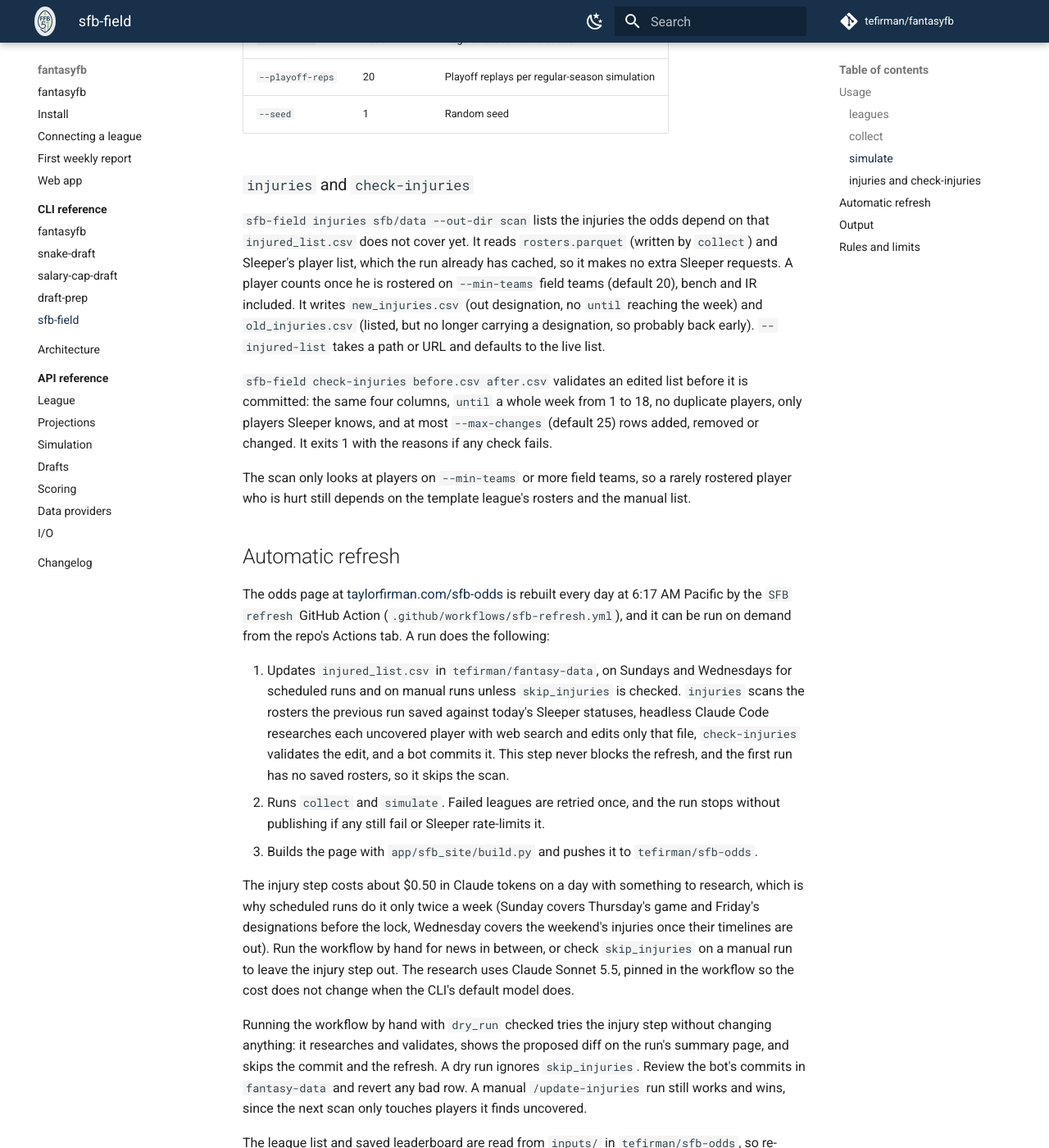
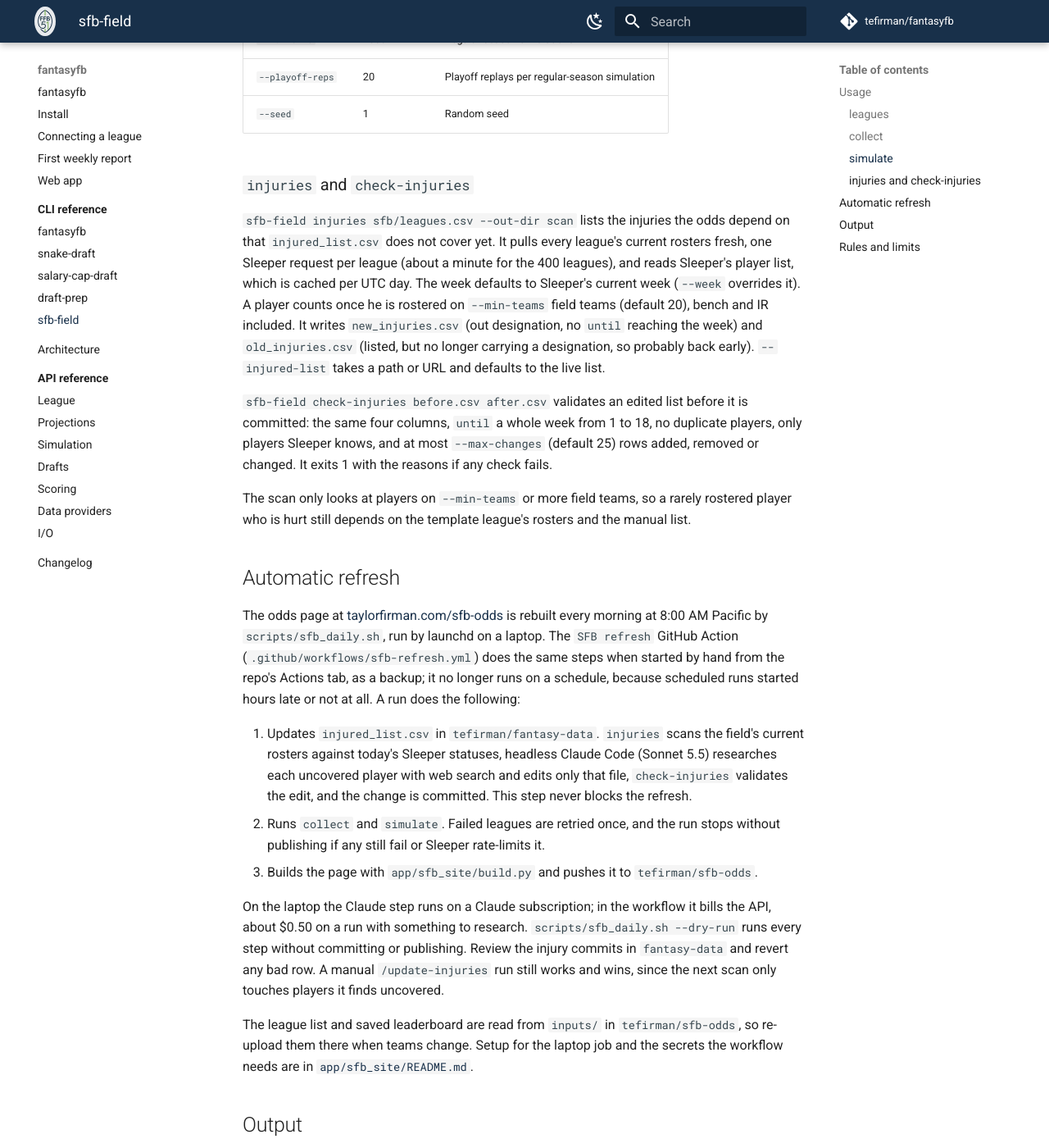
Before and after one commit to tefirman/fantasyfb, an MkDocs documentation site: the page built from docs/cli/sfb-field.md, in a window 1280 px wide and 1400 px high, scrolled down 1860 px. Shown: the whole window at 82% size. Built offline with MkDocs 1.6.1 and Material for MkDocs 9.7.7, drawn with Linux system fonts in a browser that asks for light colours; comment, search, counter and statistics services are not loaded; some of the changed text lies outside the part shown.

Commit message:
Run the SFB refresh daily from a laptop; keep the Action as a manual backup
GitHub's scheduled runs started up to seven hours late or not at all, so the
daily refresh moves to scripts/sfb_daily.sh under launchd at 8 AM, which runs
the Claude injury step on the Claude subscription instead of the API. The
workflow is now manual dispatch only, with no inputs, and updates injuries on
every run.

The injury scan now pulls the field's current rosters fresh (one Sleeper
request per league, about a minute) instead of reading rosters cached from an
earlier run, which could be days old.

Co-Authored-By: Claude Opus 5.5 <noreply@anthropic.com>

```diff
--- a/docs/cli/sfb-field.md
+++ b/docs/cli/sfb-field.md
@@ -25,7 +25,7 @@ Reads the league IDs out of a saved copy of the SFB leaderboard page, so the SFB
 
 ### `collect`
 
-Pulls each Sleeper league's settings, rosters, and schedule into parquet files (`rosters.parquet` is what the [`injuries`](#injuries-and-check-injuries) scan reads), about 18 requests per league. Sleeper's full player list is fetched once and cached per UTC day, so re-running the same day does not request it again. Requests go through a shared limiter and the command stops at the first HTTP 429. The 400 Sleeper leagues of the 2026 field took about 20 minutes. A failed league is reported on stderr and the command exits 1, so you can re-run just those with `--only`.
+Pulls each Sleeper league's settings, rosters, and schedule into parquet files, about 18 requests per league. Sleeper's full player list is fetched once and cached per UTC day, so re-running the same day does not request it again. Requests go through a shared limiter and the command stops at the first HTTP 429. The 400 Sleeper leagues of the 2026 field took about 20 minutes. A failed league is reported on stderr and the command exits 1, so you can re-run just those with `--only`.
 
 | Flag                      | Default | Meaning                                                      |
 | ------------------------- | ------- | ------------------------------------------------------------ |
@@ -49,7 +49,7 @@ Runs the whole field offline. Every player gets one random draw per week and sim
 
 ### `injuries` and `check-injuries`
 
-`sfb-field injuries sfb/data --out-dir scan` lists the injuries the odds depend on that `injured_list.csv` does not cover yet. It reads `rosters.parquet` (written by `collect`) and Sleeper's player list, which the run already has cached, so it makes no extra Sleeper requests. A player counts once he is rostered on `--min-teams` field teams (default 20), bench and IR included. It writes `new_injuries.csv` (out designation, no `until` reaching the week) and `old_injuries.csv` (listed, but no longer carrying a designation, so probably back early). `--injured-list` takes a path or URL and defaults to the live list.
+`sfb-field injuries sfb/leagues.csv --out-dir scan` lists the injuries the odds depend on that `injured_list.csv` does not cover yet. It pulls every league's current rosters fresh, one Sleeper request per league (about a minute for the 400 leagues), and reads Sleeper's player list, which is cached per UTC day. The week defaults to Sleeper's current week (`--week` overrides it). A player counts once he is rostered on `--min-teams` field teams (default 20), bench and IR included. It writes `new_injuries.csv` (out designation, no `until` reaching the week) and `old_injuries.csv` (listed, but no longer carrying a designation, so probably back early). `--injured-list` takes a path or URL and defaults to the live list.
 
 `sfb-field check-injuries before.csv after.csv` validates an edited list before it is committed: the same four columns, `until` a whole week from 1 to 18, no duplicate players, only players Sleeper knows, and at most `--max-changes` (default 25) rows added, removed or changed. It exits 1 with the reasons if any check fails.
 
@@ -57,17 +57,15 @@ The scan only looks at players on `--min-teams` or more field teams, so a rarely
 
 ## Automatic refresh
 
-The odds page at [taylorfirman.com/sfb-odds](https://taylorfirman.com/sfb-odds/) is rebuilt every day at 6:17 AM Pacific by the `SFB refresh` GitHub Action (`.github/workflows/sfb-refresh.yml`), and it can be run on demand from the repo's Actions tab. A run does the following:
+The odds page at [taylorfirman.com/sfb-odds](https://taylorfirman.com/sfb-odds/) is rebuilt every morning at 8:00 AM Pacific by `scripts/sfb_daily.sh`, run by launchd on a laptop. The `SFB refresh` GitHub Action (`.github/workflows/sfb-refresh.yml`) does the same steps when started by hand from the repo's Actions tab, as a backup; it no longer runs on a schedule, because scheduled runs started hours late or not at all. A run does the following:
 
-1. Updates `injured_list.csv` in `tefirman/fantasy-data`, on Sundays and Wednesdays for scheduled runs and on manual runs unless `skip_injuries` is checked. `injuries` scans the rosters the previous run saved against today's Sleeper statuses, headless Claude Code researches each uncovered player with web search and edits only that file, `check-injuries` validates the edit, and a bot commits it. This step never blocks the refresh, and the first run has no saved rosters, so it skips the scan.
+1. Updates `injured_list.csv` in `tefirman/fantasy-data`. `injuries` scans the field's current rosters against today's Sleeper statuses, headless Claude Code (Sonnet 5.5) researches each uncovered player with web search and edits only that file, `check-injuries` validates the edit, and the change is committed. This step never blocks the refresh.
 2. Runs `collect` and `simulate`. Failed leagues are retried once, and the run stops without publishing if any still fail or Sleeper rate-limits it.
 3. Builds the page with `app/sfb_site/build.py` and pushes it to `tefirman/sfb-odds`.
 
-The injury step costs about $0.50 in Claude tokens on a day with something to research, which is why scheduled runs do it only twice a week (Sunday covers Thursday's game and Friday's designations before the lock, Wednesday covers the weekend's injuries once their timelines are out). Run the workflow by hand for news in between, or check `skip_injuries` on a manual run to leave the injury step out. The research uses Claude Sonnet 5.5, pinned in the workflow so the cost does not change when the CLI's default model does.
+On the laptop the Claude step runs on a Claude subscription; in the workflow it bills the API, about $0.50 on a run with something to research. `scripts/sfb_daily.sh --dry-run` runs every step without committing or publishing. Review the injury commits in `fantasy-data` and revert any bad row. A manual `/update-injuries` run still works and wins, since the next scan only touches players it finds uncovered.
 
-Running the workflow by hand with `dry_run` checked tries the injury step without changing anything: it researches and validates, shows the proposed diff on the run's summary page, and skips the commit and the refresh. A dry run ignores `skip_injuries`. Review the bot's commits in `fantasy-data` and revert any bad row. A manual `/update-injuries` run still works and wins, since the next scan only touches players it finds uncovered.
-
-The league list and saved leaderboard are read from `inputs/` in `tefirman/sfb-odds`, so re-upload them there when teams change. The secrets and variables the workflow needs are listed in [`app/sfb_site/README.md`](https://github.com/tefirman/fantasyfb/blob/main/app/sfb_site/README.md#automatic-refresh).
+The league list and saved leaderboard are read from `inputs/` in `tefirman/sfb-odds`, so re-upload them there when teams change. Setup for the laptop job and the secrets the workflow needs are in [`app/sfb_site/README.md`](https://github.com/tefirman/fantasyfb/blob/main/app/sfb_site/README.md#automatic-refresh).
 
 ## Output
 
```
Also changed, not shown: .claude/skills/sfb-refresh/SKILL.md (+1 -1 lines), CHANGELOG.md (+2 -2 lines), CLAUDE.md (+2 -2 lines), app/sfb_site/README.md (+32 -8 lines), 7 other files.
